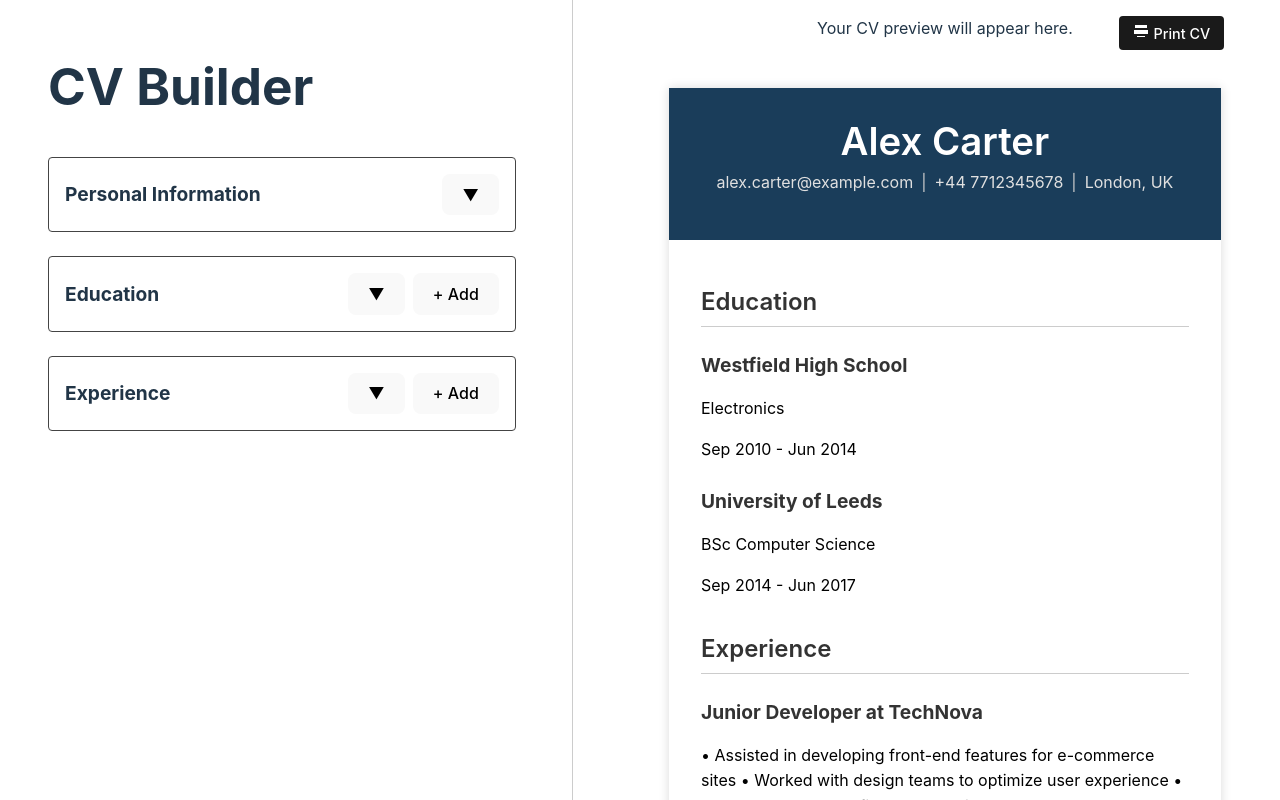
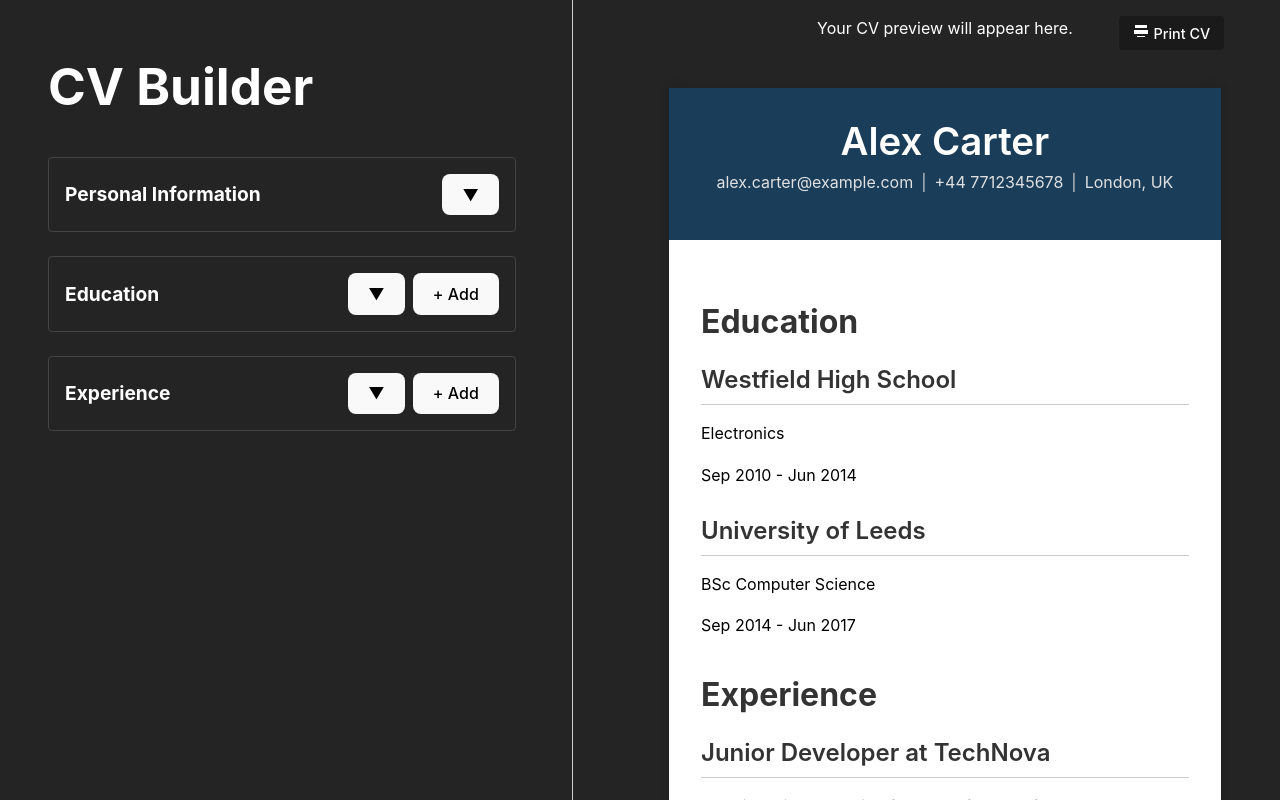
Before and after one commit to Graham4914/cv-project, a React (Vite) app: page / in a window 1280 px wide. Shown: the top 800 px of the page. Built offline with nearby package versions, Linux system fonts and the light colour scheme.

Commit message:
set background color

```diff
--- a/src/compnents/CVPreview.jsx
+++ b/src/compnents/CVPreview.jsx
@@ -15,11 +15,11 @@ export default function CVPreview({ generalInfo, educationList, experienceList }
       </header>
       <div className="cv-content">
       <section className="cv-section">
-        <h3>Education</h3>
+        <h2>Education</h2>
         {educationList && educationList.length > 0 ? (
           educationList.map((edu, index) => (
             <article key={index}>
-              <h4>{edu.schoolName}</h4>
+              <h3>{edu.schoolName}</h3>
               <p>{edu.titleOfStudy}</p>
               <p>{edu.startDate} - {edu.endDate}</p>
             </article>
@@ -30,11 +30,11 @@ export default function CVPreview({ generalInfo, educationList, experienceList }
       </section>
 
       <section className="cv-section">
-        <h3>Experience</h3>
+        <h2>Experience</h2>
         {experienceList && experienceList.length > 0 ? (
           experienceList.map((exp, index) => (
             <article key={index}>
-              <h4>{exp.positionTitle} at {exp.companyName}</h4>
+              <h3>{exp.positionTitle} at {exp.companyName}</h3>
               <p>{exp.responsibilities}</p>
               <p>{exp.startDate} - {exp.endDate}</p>
             </article>
--- a/src/index.css
+++ b/src/index.css
@@ -28,6 +28,10 @@ a:hover {
   color: #535bf2;
 }
 
+html, body {
+  background-color: #242424;
+  color: #fff;
+}
 body {
   margin: 0;
   display: flex;
@@ -62,8 +66,8 @@ button:focus-visible {
 
 @media (prefers-color-scheme: light) {
   :root {
-    color: #213547;
-    background-color: #ffffff;
+    background-color: #242424;
+  color: #fff;
   }
   a:hover {
     color: #747bff;
--- a/src/styles/layout.css
+++ b/src/styles/layout.css
@@ -100,7 +100,7 @@
   margin-bottom: 1.5em;
 }
 
-.cv-section h4 {
+.cv-section h3 {
   margin-bottom: 0.5em;
   color: var(--heading-text);
 }
@@ -171,8 +171,8 @@
   }
 
   @page {
-    margin: 0; /* or minimal margin if needed */
-    size: A4; /* optional */
+    margin: 0;
+    size: A4;
   }
 
   .app-container,
@@ -190,9 +190,9 @@
 
   .cv-header {
     margin: 0 !important;
-    padding: 1rem !important; /* set your top/bottom padding for spacing */
+    padding: 1rem !important;
     box-sizing: border-box;
-    background-color: #1a3d5a; /* or whatever your header color is */
+    background-color: #1a3d5a;
     width: 100% !important;
     display: block !important;
   }
```
